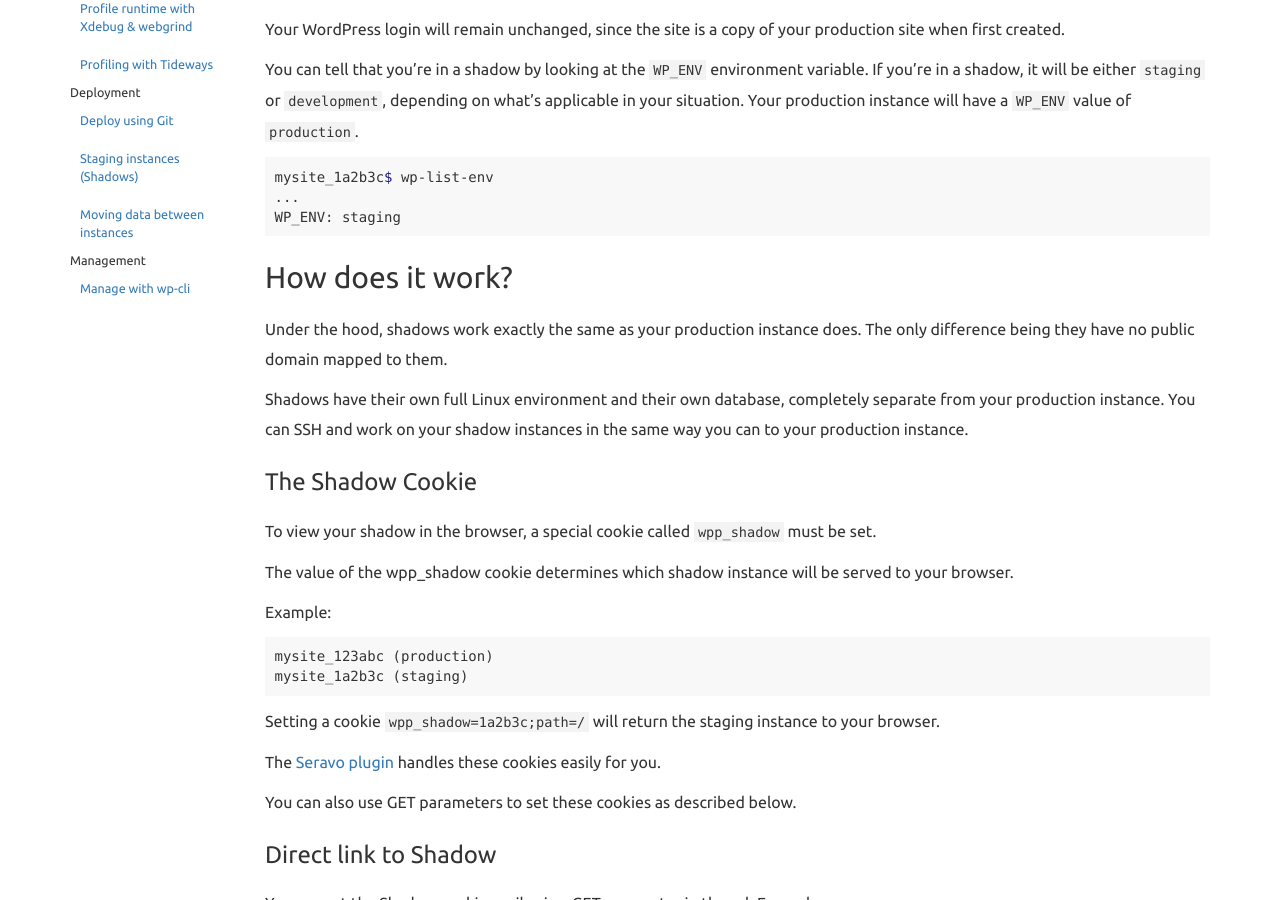
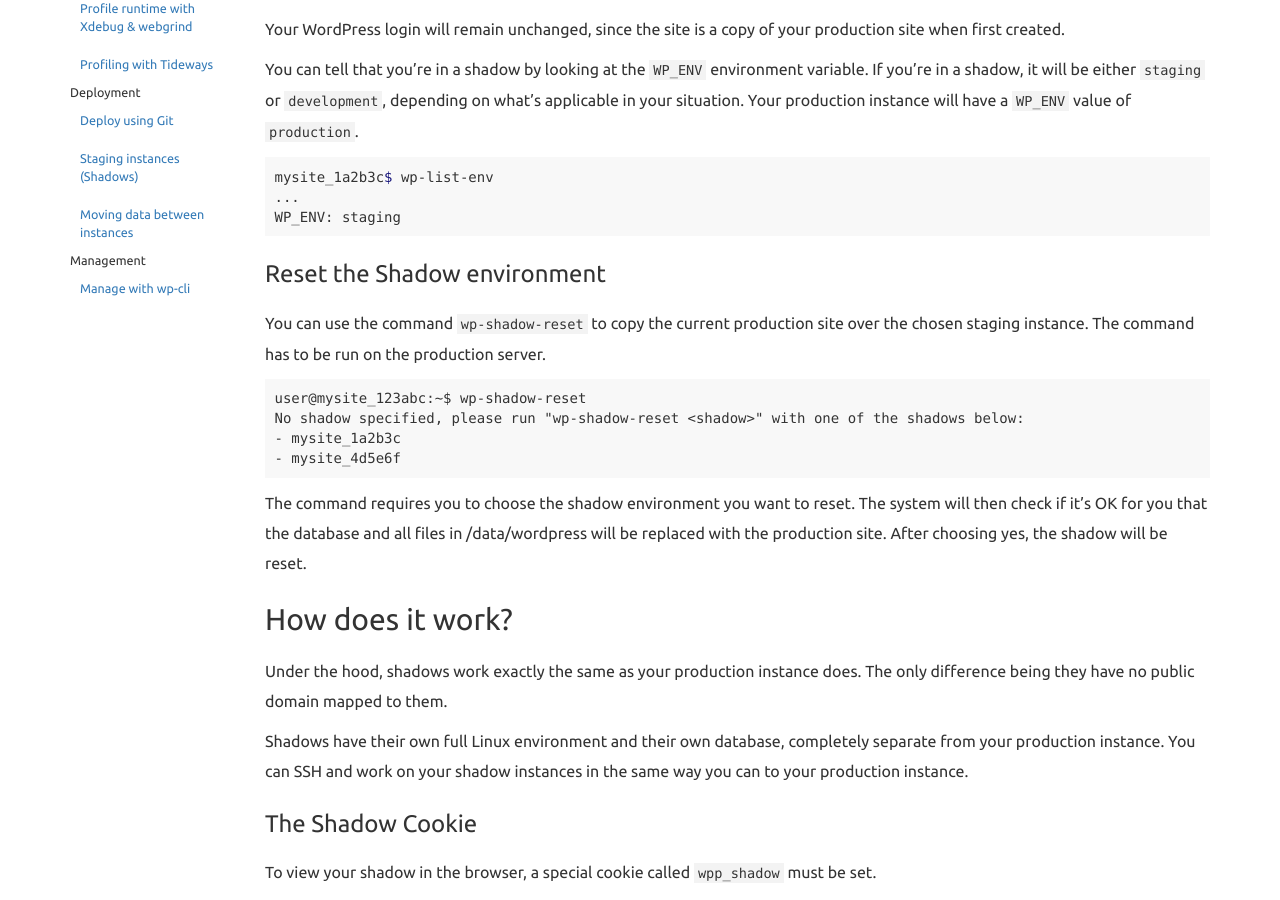
Before and after one commit to Seravo/docs, a Jekyll site: the page built from _posts/2016-05-11-shadows.md, in a window 1280 px wide and 900 px high, scrolled down 1049 px. Built offline with Jekyll 4.4.1, drawn with Linux system fonts in a browser that asks for light colours; nearby versions of some CDN libraries.

Commit message:
Add instructions on how to reset the staging environment using wp-shadow-reset

````diff
--- a/_posts/2016-05-11-shadows.md
+++ b/_posts/2016-05-11-shadows.md
@@ -40,6 +40,20 @@ mysite_1a2b3c$ wp-list-env
 WP_ENV: staging
 ```
 
+### Reset the Shadow environment
+
+You can use the command `wp-shadow-reset` to copy the current production site over the chosen staging instance. The command has to be run on the production server.
+
+```
+user@mysite_123abc:~$ wp-shadow-reset
+No shadow specified, please run "wp-shadow-reset <shadow>" with one of the shadows below:
+- mysite_1a2b3c
+- mysite_4d5e6f
+```
+
+The command requires you to choose the shadow environment you want to reset. The system will then check if it's OK for you that the database and all files in /data/wordpress will be replaced with the production site.
+After choosing yes, the shadow will be reset.
+
 ## How does it work?
 
 Under the hood, shadows work exactly the same as your production instance does. The only difference being they have no public domain mapped to them.
````
